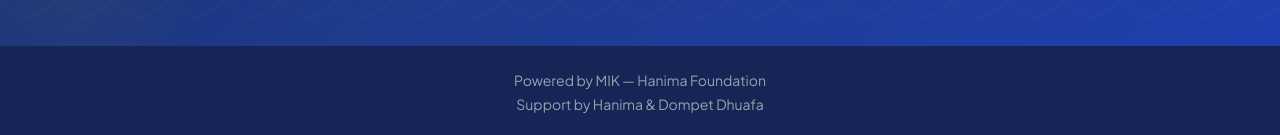
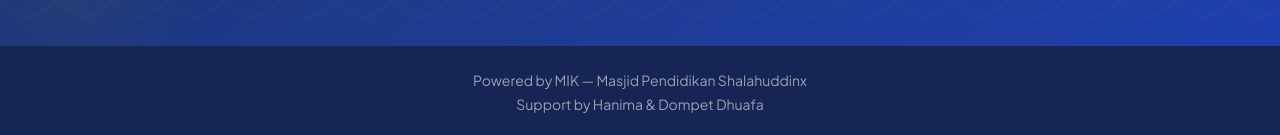
Before and after one commit to HexaProgramer/majelis-perkantoran, a Next.js app: page / in a window 1280 px wide. Shown: the part 5772-5907 px from the top of the page. Built offline with nearby package versions, Linux system fonts and the light colour scheme.

Commit message:
mengganti Hanima Foundation di section Kontak

```diff
--- a/app/api/contact/route.ts
+++ b/app/api/contact/route.ts
@@ -10,7 +10,7 @@ export async function POST(request: Request) {
   try {
     const result = await resend.emails.send({
       from: 'onboarding@resend.dev',
-      to: 'muhammad200901@gmail.com',
+      to: 'hanimafoundation@gmail.com',
       subject: `Pesan dari ${nama} - Majelis Perkantoran`,
       html: `
         <h2>Pesan Baru dari Website Majelis Perkantoran</h2>
--- a/app/page.tsx
+++ b/app/page.tsx
@@ -599,7 +599,7 @@ export default function Home() {
       </section>
 
       <footer className="bg-blue-950 text-gray-400 text-center py-6 text-sm">
-        <p>Powered by MIK — Hanima Foundation</p>
+        <p>Powered by MIK — Masjid Pendidikan Shalahuddinx</p>
         <p className="mt-1">Support by Hanima & Dompet Dhuafa</p>
       </footer>
       {/* WhatsApp Floating Button */}
```
